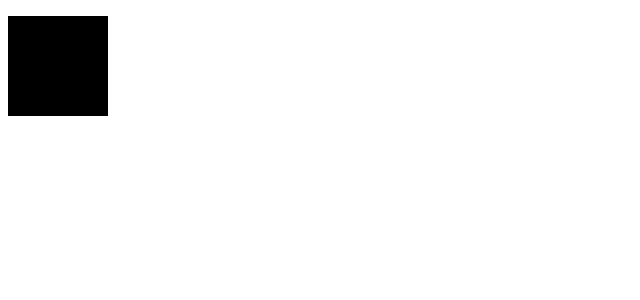
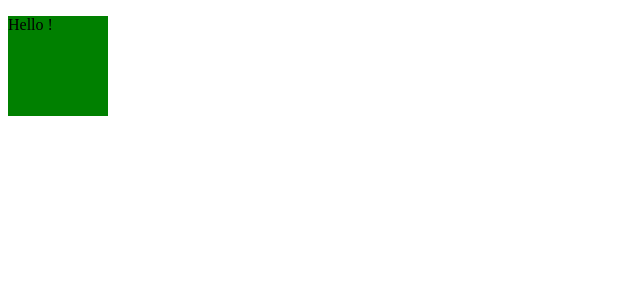
Before and after one commit to ariel-santos/AnimateAngularApplications, an Angular app in the folder AnimateApplication/: page / in a window 1280 px wide. Shown: the top 300 px of the page, without its empty margins (0-640 px from the left). Built offline with nearby package versions, Linux system fonts and the light colour scheme.

Commit message:
+change square to green with animation

```diff
--- a/AnimateApplication/src/app/app.module.ts
+++ b/AnimateApplication/src/app/app.module.ts
@@ -1,6 +1,6 @@
 import { BrowserModule } from '@angular/platform-browser';
 import { NgModule } from '@angular/core';
-
+import { BrowserAnimationsModule } from '@angular/platform-browser/animations';
 import { AppRoutingModule } from './app-routing.module';
 import { AppComponent } from './app.component';
 import { DashboardComponent } from './dashboard/dashboard.component';
@@ -12,7 +12,8 @@ import { DashboardComponent } from './dashboard/dashboard.component';
   ],
   imports: [
     BrowserModule,
-    AppRoutingModule
+    AppRoutingModule,
+    BrowserAnimationsModule
   ],
   providers: [],
   bootstrap: [AppComponent]
--- a/AnimateApplication/src/app/dashboard/dashboard.component.html
+++ b/AnimateApplication/src/app/dashboard/dashboard.component.html
@@ -1,3 +1,3 @@
-<div class="square">
+<div class="square" [@signal]="'go'">
   <p>Hello !</p>
 </div>
--- a/AnimateApplication/src/app/dashboard/dashboard.component.ts
+++ b/AnimateApplication/src/app/dashboard/dashboard.component.ts
@@ -1,7 +1,15 @@
-import { Component, OnInit } from '@angular/core';
+import { Component, OnInit  } from '@angular/core';
+import { trigger, state, style } from '@angular/animations';
 
 @Component({
   selector: 'app-dashboard',
+  animations: [
+    trigger('signal', [
+      state('go', style ({
+        'background-color': 'green'
+      }))
+    ])
+  ],
   templateUrl: './dashboard.component.html',
   styleUrls: ['./dashboard.component.scss']
 })
```
